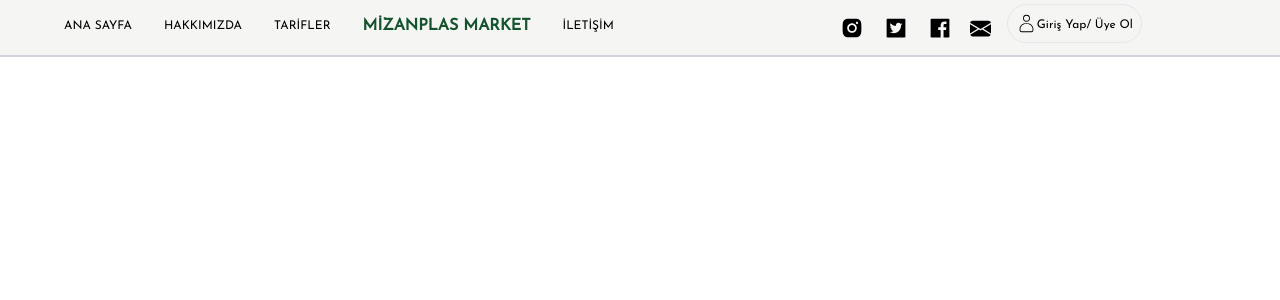
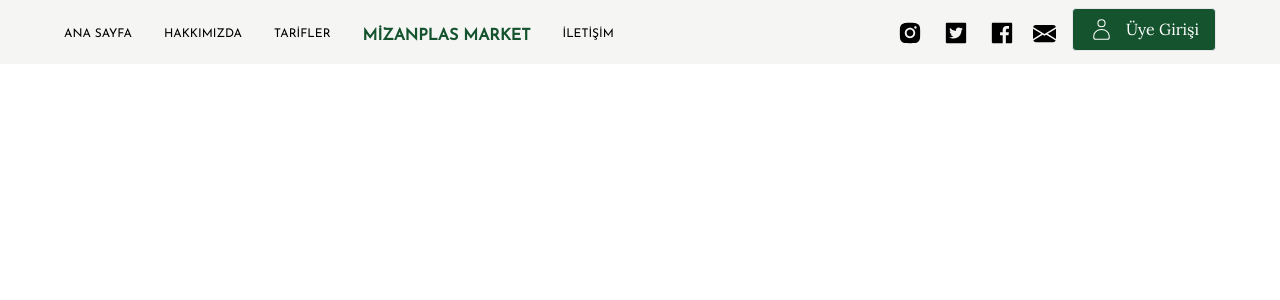
Before and after one commit to aslantasmehmet/mizanplas.net-web-app-react, a React (Create React App) app: page /sepet in a window 1280 px wide. Shown: the top 300 px of the page. Built offline with nearby package versions, Linux system fonts and the light colour scheme.

Commit message:
The navbar has been redesigned.

```diff
--- a/src/component/Navbar.js
+++ b/src/component/Navbar.js
@@ -1,5 +1,4 @@
-import React, { useState, useEffect, useRef } from "react";
-import { FiChevronDown, FiChevronUp } from "react-icons/fi";
+import React from "react";
 import {
   AiFillInstagram,
   AiFillTwitterSquare,
@@ -7,192 +6,71 @@ import {
 } from "react-icons/ai";
 import { BsFillEnvelopeFill } from "react-icons/bs";
 import { CiUser } from "react-icons/ci";
-import { Link } from "react-router-dom";
 
 export default function Navbar() {
-  // DROPDOWN HOOK
-
-  const [showShoppingDropdown, setShowShoppingDropdown] = useState(false);
-  const [showAccountDropdown, setShowAccountDropdown] = useState(false);
-  const shoppingDropdownRef = useRef(null);
-  const accountDropdownRef = useRef(null);
-
-  useEffect(() => {
-    const handleClickOutside = (event) => {
-      if (
-        shoppingDropdownRef.current &&
-        !shoppingDropdownRef.current.contains(event.target)
-      ) {
-        setShowShoppingDropdown(false);
-      }
-      if (
-        accountDropdownRef.current &&
-        !accountDropdownRef.current.contains(event.target)
-      ) {
-        setShowAccountDropdown(false);
-      }
-    };
-    document.addEventListener("mousedown", handleClickOutside);
-    return () => {
-      document.removeEventListener("mousedown", handleClickOutside);
-    };
-  }, [shoppingDropdownRef, accountDropdownRef]);
-
-  const handleShoppingDropdownClick = () => {
-    setShowShoppingDropdown(!showShoppingDropdown);
-  };
-
-  const handleAccountDropdownClick = () => {
-    setShowAccountDropdown(!showAccountDropdown);
-  };
-
   return (
     <div>
-      <div className="w-full h-16s bg-stone-100 hidden md:block">
-        {/* NAVİGASYON BUTONLAR */}
-
-        <div className="flex flex-row  pt-4 pl-16 font-display text-xs">
+      <div className="w-full h-16 bg-stone-100 hidden md:block">
+        <div className="grid gap-4 grid-cols-2">
+          <div className="flex flex-row  pt-6 pl-16 font-display text-xs ">
             <div className="pt-0.5">
               <a href="/">ANA SAYFA</a>
             </div>
-          <div className="px-8 pt-0.5"> <a href="/hakkımızda">HAKKIMIZDA</a> </div>
-          <div className="pr-8 pt-0.5"><a href="/kategoriler">TARİFLER</a></div>
+            <div className="px-8 pt-0.5">
+              {" "}
+              <a href="/hakkımızda">HAKKIMIZDA</a>{" "}
+            </div>
+            <div className="pr-8 pt-0.5">
+              <a href="/kategoriler">TARİFLER</a>
+            </div>
+            <div>
+              {" "}
               <a
                 href="/market"
-            className="pr-8 pt-0.5 text-green-900 font-semibold text-base -translate-y-1"
+                className="pr-8  text-green-900 font-semibold text-base "
               >
                 {" "}
                 MİZANPLAS MARKET
               </a>
-
-          {/* ALIŞVERİŞ DROPDOWN */}
-          {/* <div
-            className="relative flex items-center pr-10 pb-2.5"
-            ref={shoppingDropdownRef}
-          >
-            <div
-              className="cursor-pointer flex flex-row"
-              onClick={handleShoppingDropdownClick}
-            >
-              ALIŞVERİŞ{" "}
-              {showShoppingDropdown ? (
-                <FiChevronUp className="ml-1 -translate-y-0.25" size={15} />
-              ) : (
-                <FiChevronDown className="ml-1 -translate-y-0.25" size={15} />
-              )}
             </div>
-            {showShoppingDropdown && (
-              <div className="absolute top-8 left-0 bg-white p-4 shadow-md w-40 h-40">
-                <div className="flex flex-col text-left">
-                  <a
-                    href="#"
-                    className="hover:text-gray-800 hover:translate-x-2 duration-300  my-3"
-                  >
-                    ÖNLÜK
-                  </a>
-                  <a
-                    href="#"
-                    className="hover:text-gray-800 hover:translate-x-2 duration-300  mb-3"
-                  >
-                    ŞAPKA
-                  </a>
-                  <a
-                    href="#"
-                    className="hover:text-gray-800 hover:translate-x-2 duration-300  mb-3"
-                  >
-                    KİTAP
-                  </a>
-                  <a
-                    href="#"
-                    className="hover:text-gray-800 hover:translate-x-2 duration-300  mb-3"
-                  >
-                    BARDAK
-                  </a>
+            <div className="pt-0.5 ">
+              <a href="/iletisim">İLETİŞİM</a>
             </div>
           </div>
-            )}
-          </div> */}
-
-          {/* HESABIM DROPDOWN */}
-
-          {/* <div
-            className="relative flex items-center pr-10 pb-2.5"
-            ref={accountDropdownRef}
-          >
-            <div
-              className="cursor-pointer flex flex-row"
-              onClick={handleAccountDropdownClick}
-            >
-              HESABIM{" "}
-              {showAccountDropdown ? (
-                <FiChevronUp className="ml-1 -translate-y-0.25" size={15} />
-              ) : (
-                <FiChevronDown className="ml-1 -translate-y-0.25" size={15} />
-              )}
-            </div>
-            {showAccountDropdown && (
-              <div className="absolute top-8 left-0 bg-white p-4 shadow-md w-40 h-32">
-                <div className="flex flex-col text-left">
-                  <a
-                    href="#"
-                    className="hover:text-gray-800 hover:translate-x-2 duration-300 my-3"
-                  >
-                    ALIŞVERİŞ SEPETİM
-                  </a>
-                  <a
-                    href="#"
-                    className="hover:text-gray-800 hover:translate-x-2 duration-300  mb-3"
-                  >
-                    SİPARİŞLERİM
-                  </a>
-                  <a
-                    href="#"
-                    className="hover:text-gray-800 hover:translate-x-2 duration-300  mb-3"
-                  >
-                    ADRESLERİM
-                  </a>
-                </div>
-              </div>
-            )}
-          </div> */}
-          <div className="pt-0.5">İLETİŞİM</div>
-          {/* SOSYAL İCON */}
-          <div className="flex flex-row translate-x-56 ">
-            <a href="https://instagram.com">
+          <div className="flex flex-row  justify-end pt-5 pr-16">
+            <a href="https://instagram.com/mizanplasnet">
               <AiFillInstagram
-                href=""
-                className="mr-4 pb-1 hover:text-orange-300 duration-300"
-                size={28}
+                className="mr-4 pb-1 hover:text-green-900 duration-300"
+                size={30}
               />
             </a>
-            <a>
+            <a href="https://twitter.com/mizanplasnet">
               <AiFillTwitterSquare
-                className="mr-4 pb-1 hover:text-orange-300 duration-300"
-                size={28}
+                className="mr-4 pb-1 hover:text-green-900 duration-300"
+                size={30}
               />
             </a>
-            <a>
+            <a  href="https://facebook.com/mizanplasnet">
               <AiFillFacebook
-                className="mr-4 pb-1 hover:text-orange-300 duration-300"
-                size={28}
+                className="mr-4 pb-1 hover:text-green-900 duration-300"
+                size={30}
               />
             </a>
-            <a>
+            <a href="/iletisim">
               <BsFillEnvelopeFill
-                className="mr-4 hover:text-orange-300 duration-300m mt-0.5"
-                size={21}
+                className="mr-4 hover:text-green-900 duration-300m mt-0.5"
+                size={23}
               />
             </a>
             <a href="/login">
-              <div className="border flex flex-row px-2 py-2 -translate-y-3 rounded-full hover:text-orange-500 hover:border-orange-500 duraiton-500">
-              <CiUser size={21}/>
-              <p className="mt-1">Giriş Yap/ Üye Ol</p>
+              <div className="px-4 border bg-green-900 font-normal font-display2 text-white flex flex-row px-2 py-2 -translate-y-3 rounded hover:text-black duraiton-300">
+                <CiUser size={25} className=" mr-3" />
+                <p >Üye Girişi</p>
               </div>
             </a>
           </div>
         </div>
       </div>
-      <div className="divide-y w-full h-0.5 bg-gray-300" />
     </div>
   );
 }
```
Lines whose indentation alone changed are shown as unchanged.
